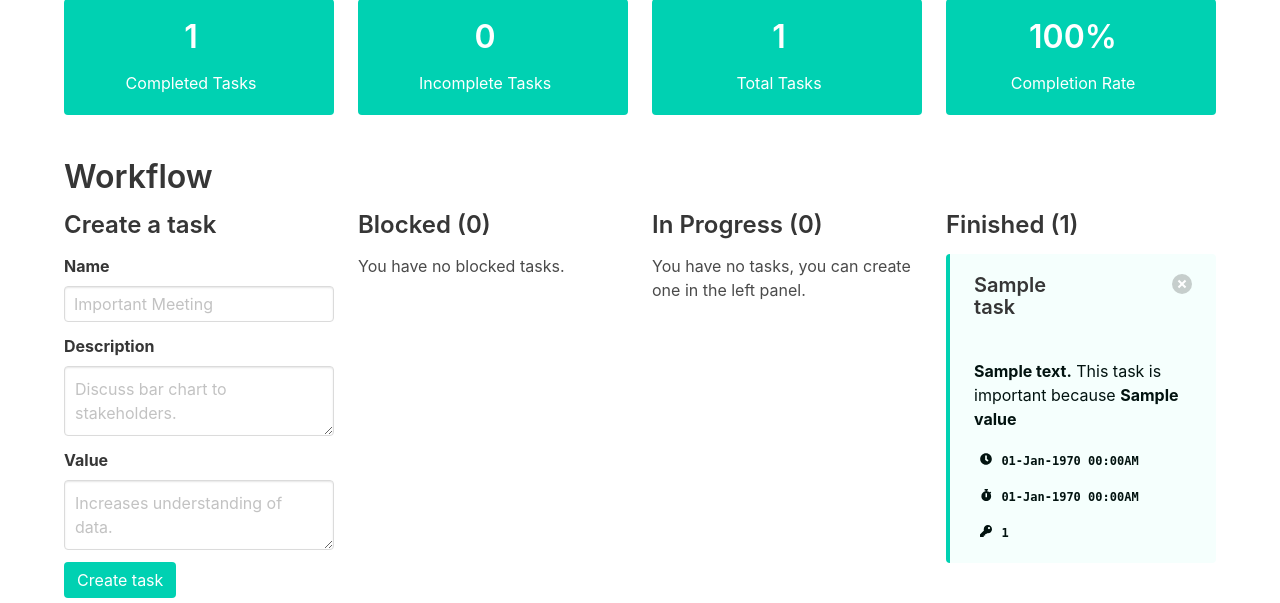
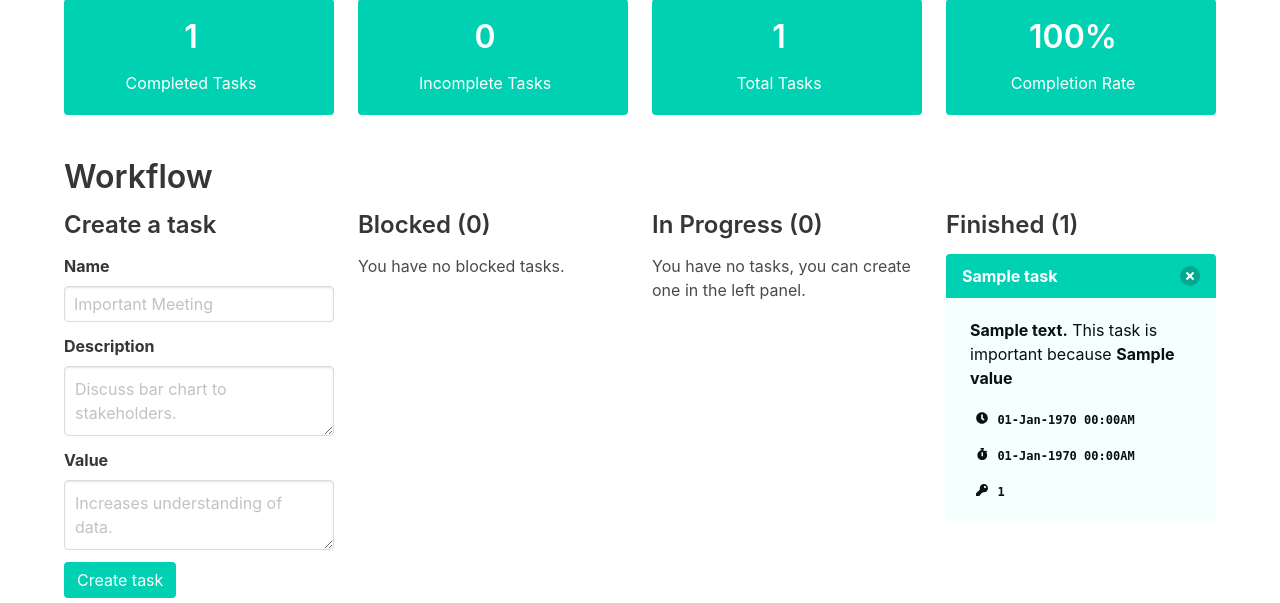
Before and after one commit to danielc92/flask-todo, a Flask app: page / in a window 1280 px wide. Shown: the part 281-884 px from the top of the page. Run offline with Flask 2, Linux system fonts and the light colour scheme; the visitor is signed in with stand-in values (Sample User, id 1); a database or web service that is not in the repository returns one stand-in record (values such as "Sample title"); some libraries are stand-ins or nearby versions.

Commit message:
Added message-header divs to cards

```diff
--- a/templates/board.html
+++ b/templates/board.html
@@ -41,6 +41,7 @@
             <section class="columns">
                 <article class="column">
                     <h3>Create a task</h3>
+
                     <form class="form" method="post">
                         <div class="field">
                             <label class="label">Name</label>
@@ -68,9 +69,13 @@
 
                         {% for d in tasks_blocked %}
                                 <article class="message is-danger">
+                                    <div class="message-header">
+                                            <p class="is-marginless">{{ d['name'] }}</p>
+                                            <a class="delete" href="{{ url_for('update_task', status='delete', uuid=d['uuid'])}}" aria-label="delete"></a>
+                                          </div>
                                     <div class="message-body">
                                         {% include 'task-template.html' %}
-                                        <p><a class="is-fullwidth button is-danger is-small" href="{{ url_for('update_task', status='incomplete', uuid=d['uuid']) }}">Start working on this</a></p>
+                                        <p><a class="is-fullwidth is-outlined button is-danger is-small" href="{{ url_for('update_task', status='incomplete', uuid=d['uuid']) }}">Start working on this</a></p>
                                     </div>
                                 </article>
                         {% endfor %}
@@ -84,10 +89,14 @@
 
                         {% for d in tasks_incomplete %}
                                 <article class="message is-info">
+                                    <div class="message-header">
+                                            <p class="is-marginless">{{ d['name'] }}</p>
+                                            <a class="delete" href="{{ url_for('update_task', status='delete', uuid=d['uuid'])}}" aria-label="delete"></a>
+                                          </div>
                                     <div class="message-body">
                                         {% include 'task-template.html' %}
-                                        <p><a class="is-fullwidth button is-link is-small" href="{{ url_for('update_task', status='blocked', uuid=d['uuid']) }}">This task is blocked</a></p>
-                                        <p><a class="is-fullwidth is-small button is-link" href="{{ url_for('update_task', status='complete', uuid=d['uuid']) }}">This task is complete</a></p>
+                                        <p><a class="is-fullwidth button is-link is-outlined is-small" href="{{ url_for('update_task', status='blocked', uuid=d['uuid']) }}">This task is blocked</a></p>
+                                        <p><a class="is-outlined is-fullwidth is-small button is-link" href="{{ url_for('update_task', status='complete', uuid=d['uuid']) }}">This task is complete</a></p>
                                     </div>
                                 </article>
                         {% endfor %}
@@ -101,6 +110,10 @@
 
                         {% for d in tasks_complete %}
                                 <article class="message is-primary">
+                                    <div class="message-header">
+                                            <p class="is-marginless">{{ d['name'] }}</p>
+                                            <a class="delete" href="{{ url_for('update_task', status='delete', uuid=d['uuid'])}}" aria-label="delete"></a>
+                                          </div>
                                     <div class="message-body">
                                         {% include 'task-template.html' %}
                                     </div>
--- a/templates/task-template.html
+++ b/templates/task-template.html
@@ -1,13 +1,4 @@
 <article class="content is-normal">
-    <div class="columns">
-        <div class="column">
-            <h4>{{ d['name'] }}</h4>
-        </div>
-        <div class="column has-text-right">
-            <a href="{{ url_for('update_task', status='delete', uuid=d['uuid'])}}" class="delete" aria-label="delete"></a>
-        </div>
-    </div>
-
     <p class=""><strong>{{ d['desc'] }}</strong> This task is important because <strong>{{ d['value'] }}</strong></p>
 
 
```
